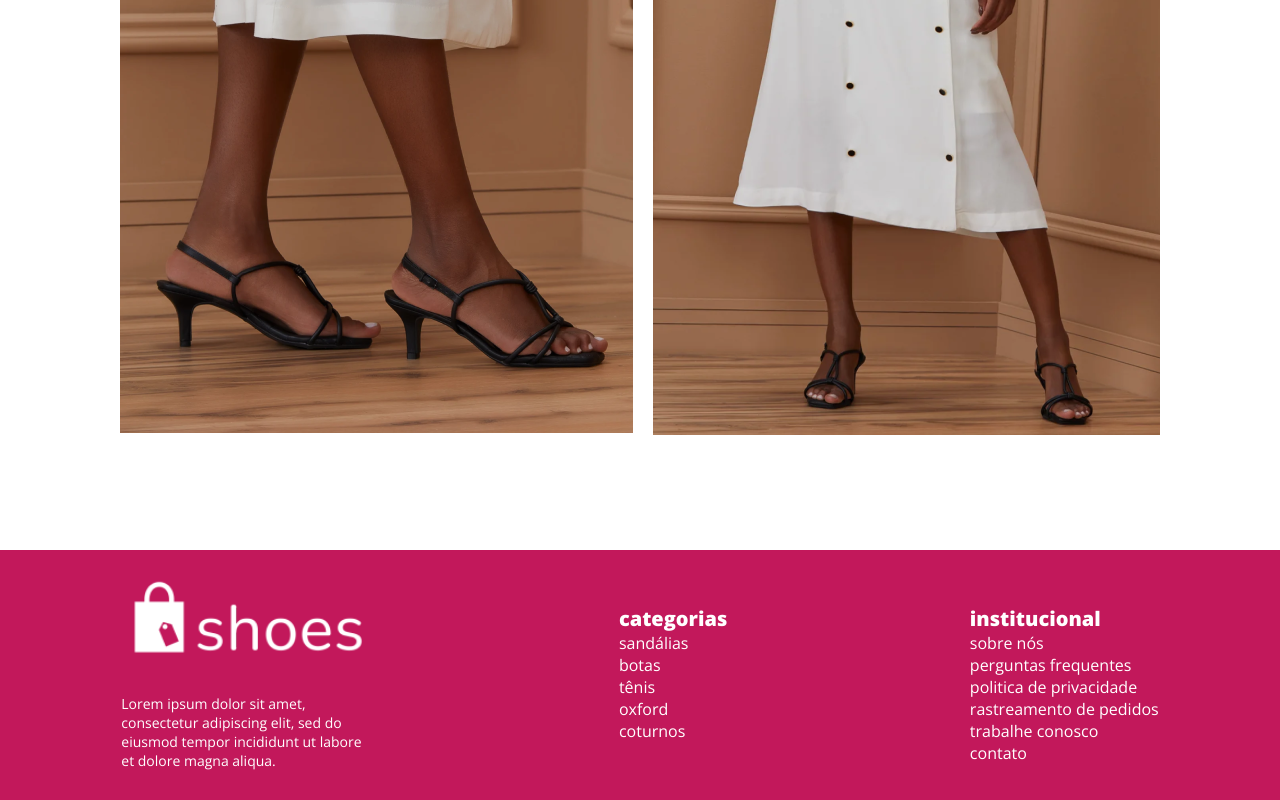
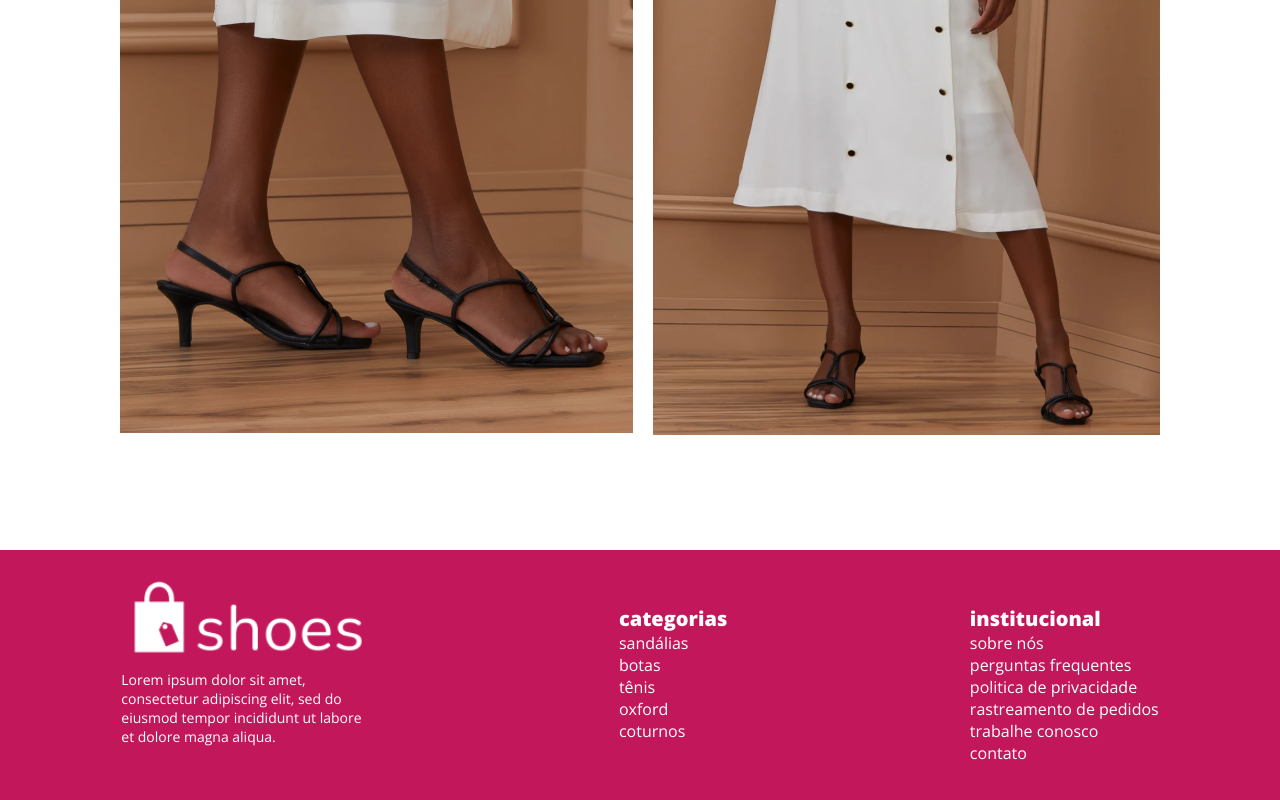
Before and after one commit to nathtescarollo/shoes-store, a plain HTML site: page index.html in a window 1280 px wide. Shown: the part 2863-3663 px from the top of the page. Drawn offline with nearby package versions, Linux system fonts and the light colour scheme.

Commit message:
Posicionamento absoluto na primeira coluna do footer

```diff
--- a/css/style.css
+++ b/css/style.css
@@ -237,3 +237,12 @@ footer a {
 footer p {
   margin: 0;
 }
+
+.geral {
+  position: relative;
+}
+
+.geral p {
+  position: absolute;
+  top: 120px;
+}
```
